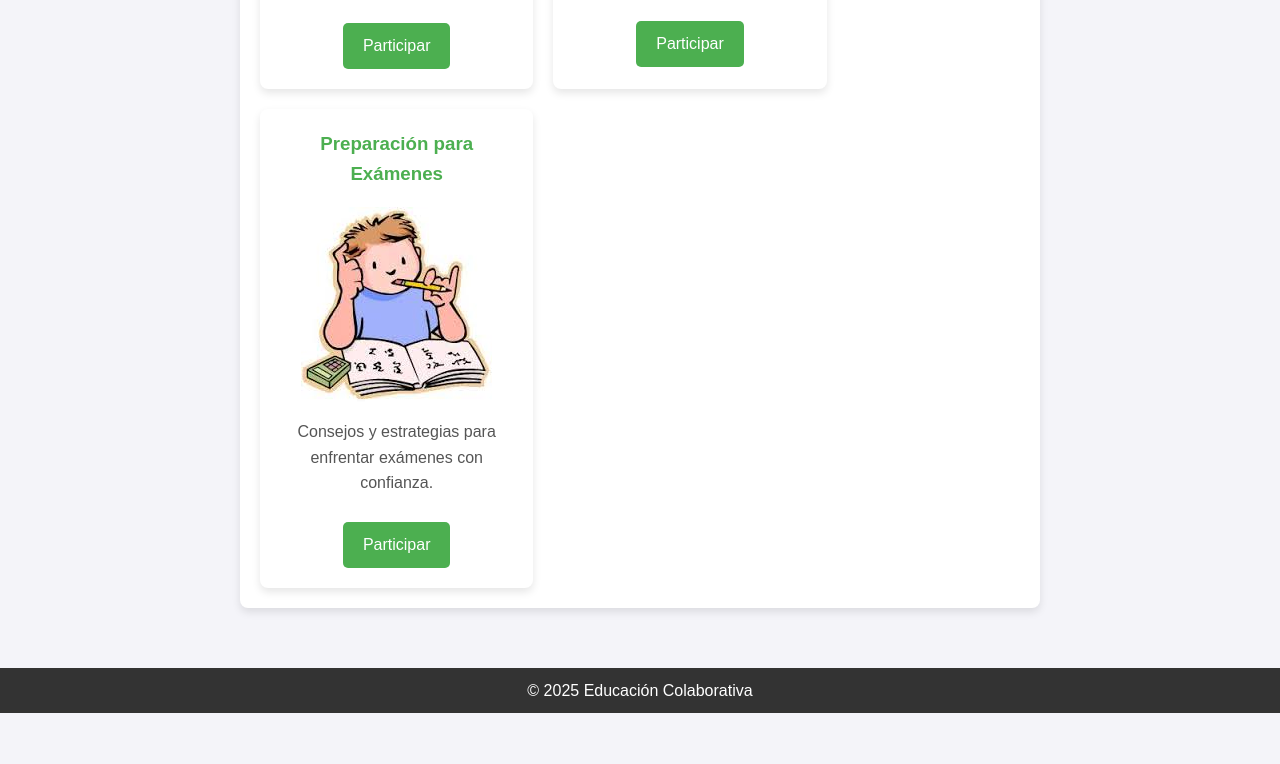
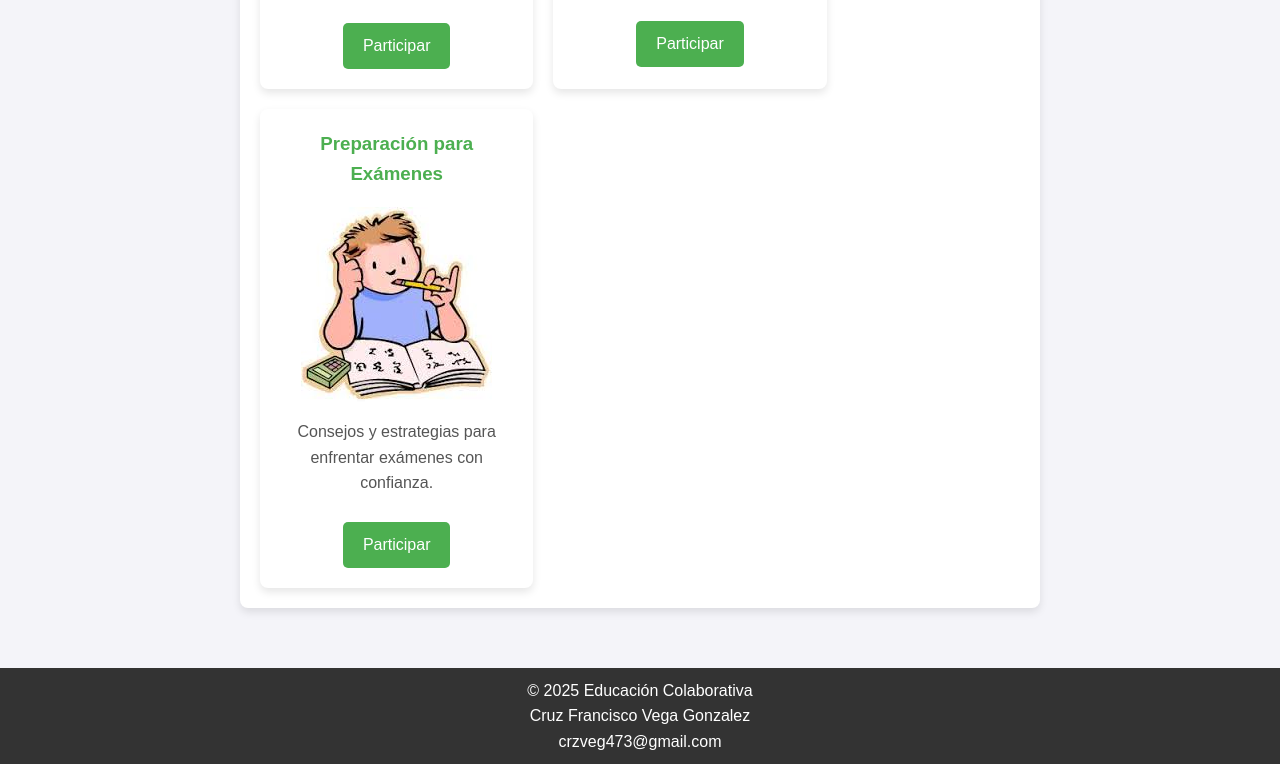
Before and after one commit to Cruz444/educacion-cruz, a plain HTML site: page foro.html in a window 1280 px wide. Shown: the part 814-1578 px from the top of the page. Before the commit the page ends 1527 px from the top, so only its background shows below. Drawn offline with Linux system fonts and the light colour scheme.

Commit message:
Update foro.html

```diff
--- a/foro.html
+++ b/foro.html
@@ -58,7 +58,9 @@
     </div>
 
     <footer>
-        <p>&copy; 2025 Educación Colaborativa</p>
+        <p>&copy; 2025 Educación Colaborativa<br>
+        Cruz Francisco Vega Gonzalez<br>
+        crzveg473@gmail.com</p>
     </footer>
 </body>
 </html>
```
